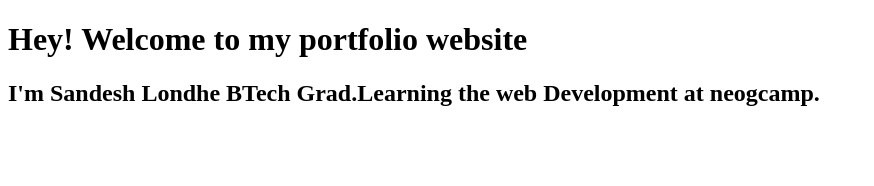
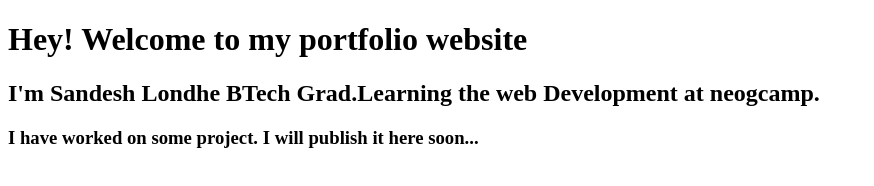
Before and after one commit to sandeshll/sandeshLive, a plain HTML site: page index.html in a window 1280 px wide. Shown: the whole page, without its empty margins (0-874 px from the left). Drawn offline with Linux system fonts and the light colour scheme.

Commit message:
update the project details

```diff
--- a/index.html
+++ b/index.html
@@ -10,5 +10,6 @@
     <h2>
       I'm Sandesh Londhe BTech Grad.Learning the web Development at neogcamp.
     </h2>
+    <h3>I have worked on some project. I will publish it here soon...</h3>
   </body>
 </html>
```
